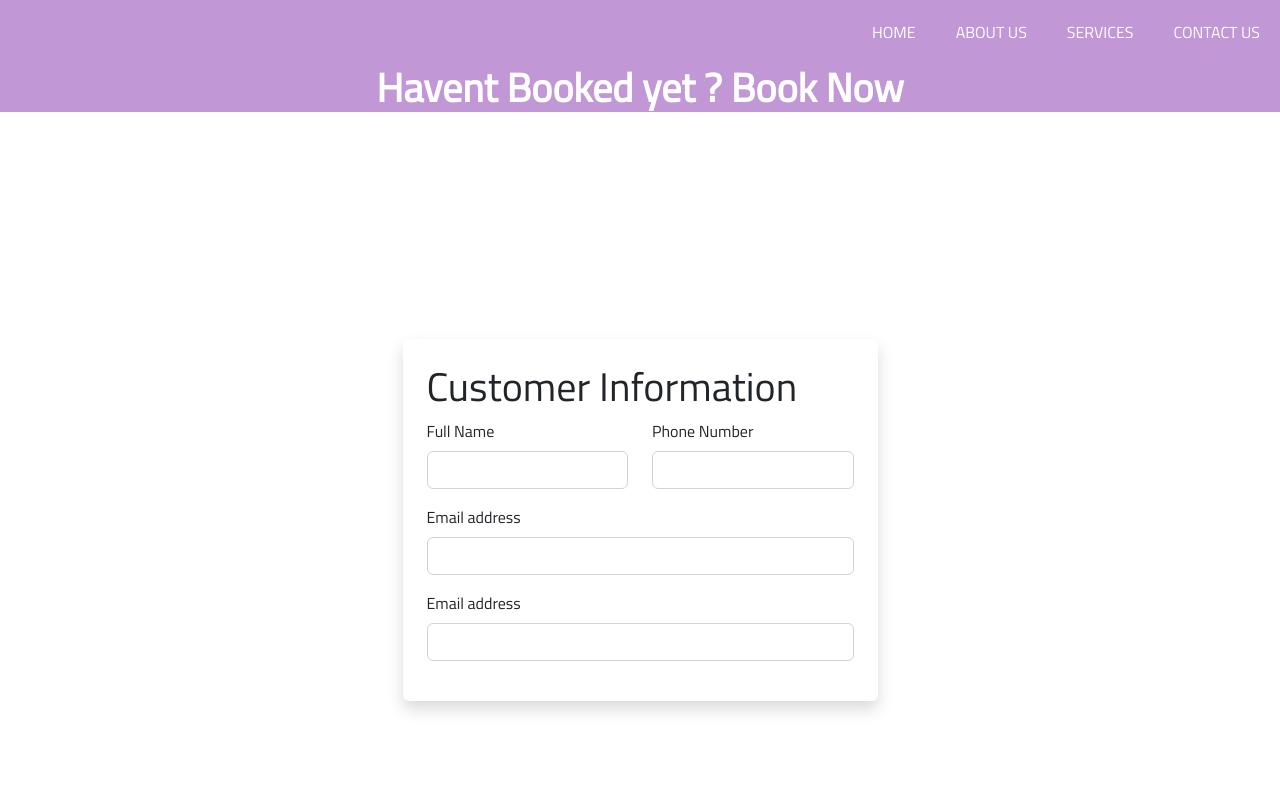
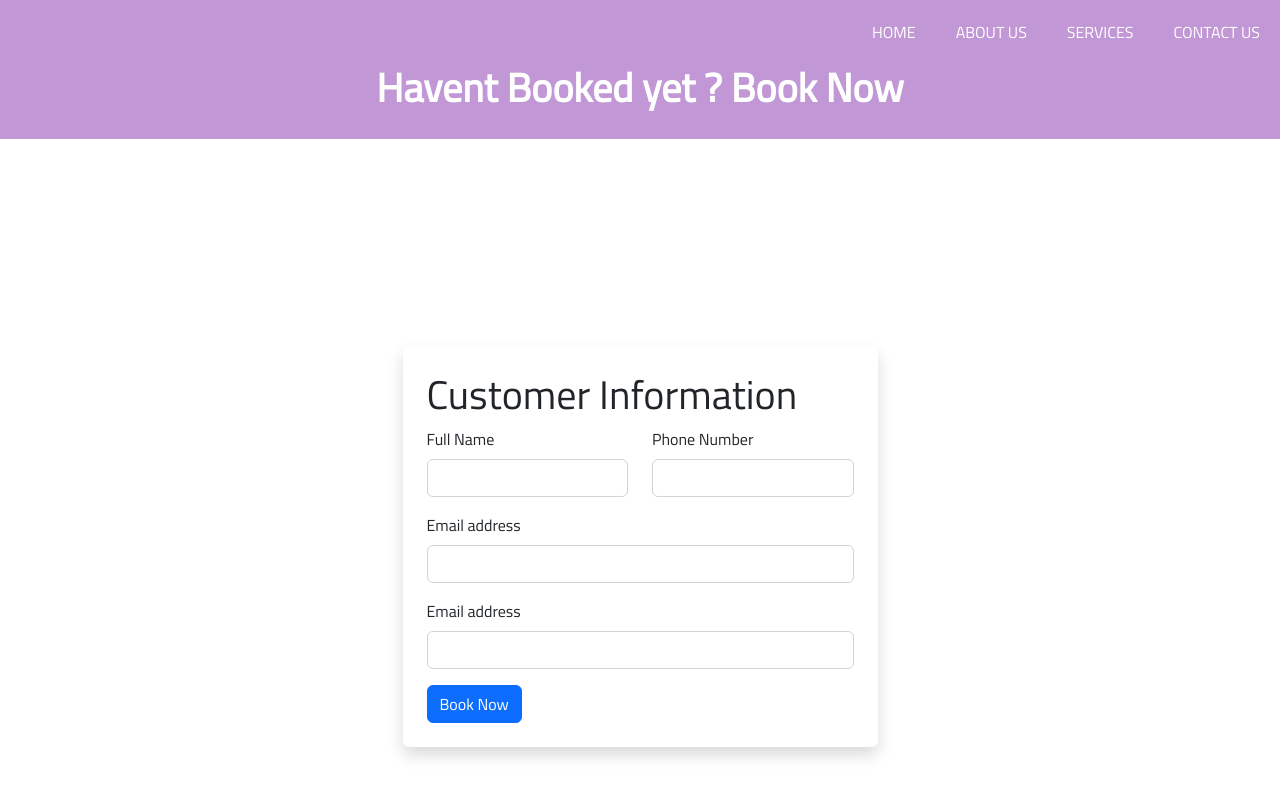
Before and after one commit to saifalaasabelaish/spa-project, a React (Create React App) app: page / in a window 1280 px wide. Shown: the top 800 px of the page. Built offline with nearby package versions, Linux system fonts and the light colour scheme.

Commit message:
Daily Push

```diff
--- a/src/components/BookingPage/Booking.css
+++ b/src/components/BookingPage/Booking.css
@@ -6,5 +6,6 @@ body{
 .header-texts{
 
     background-color: #c197d5;
-    color:white
+    color:white;
+    height: 75px;
 }
--- a/src/components/BookingPage/Booking.js
+++ b/src/components/BookingPage/Booking.js
@@ -8,10 +8,15 @@ const BookingPage = () => {
     return (
         <>
             <BookingTexts></BookingTexts>
-            <BookingForm></BookingForm>
-            <BookNowButton></BookNowButton>
-
-
+            <div className="container ">
+                <div className="row vh-100 align-items-center justify-content-center">
+                    <div className="col-12 col-md-8 col-sm-8 col-lg-5 bg-white rounded p-4 shadow">
+                        <BookingForm>
+                            <BookNowButton></BookNowButton>
+                        </BookingForm>
+                    </div>
+                </div>
+            </div>
         </>
 
 
--- a/src/components/BookingPage/BookingForm.js
+++ b/src/components/BookingPage/BookingForm.js
@@ -1,12 +1,7 @@
 const BookingForm = (props) => {
-
-
     return (
 
         <>
-            <div className="container ">
-                <div className="row vh-100 align-items-center justify-content-center">
-                    <div className="col-12 col-md-8 col-sm-8 col-lg-5 bg-white rounded p-4 shadow">
             <form>
                 <div className="row">
                     <h1> Customer Information</h1>
@@ -28,11 +23,8 @@ const BookingForm = (props) => {
                     <input type="email" class="form-control" id="exampleInputEmail1" aria-describedby="emailHelp" />
                 </div>
                 {props.children}
+            </form>
 
-                        </form>
-                    </div>
-                </div>
-            </div>
         </>
     )
 }
```
Lines whose indentation alone changed are shown as unchanged.
